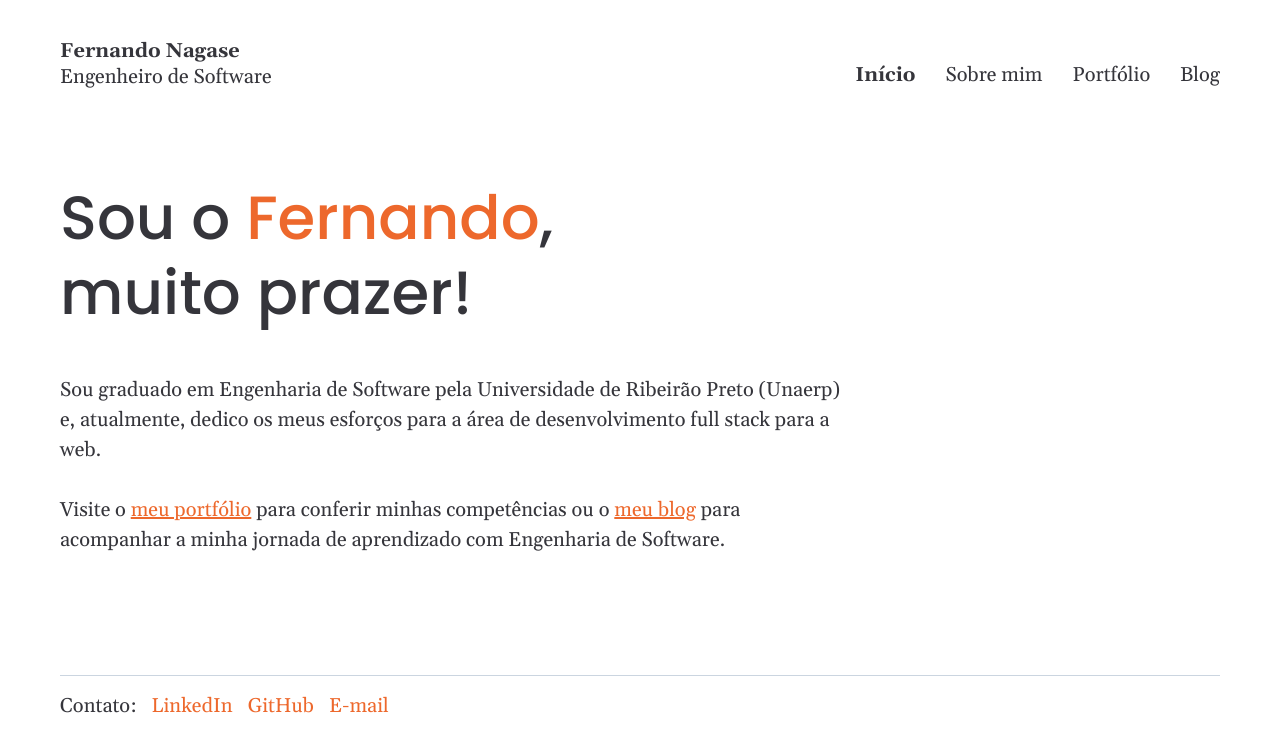
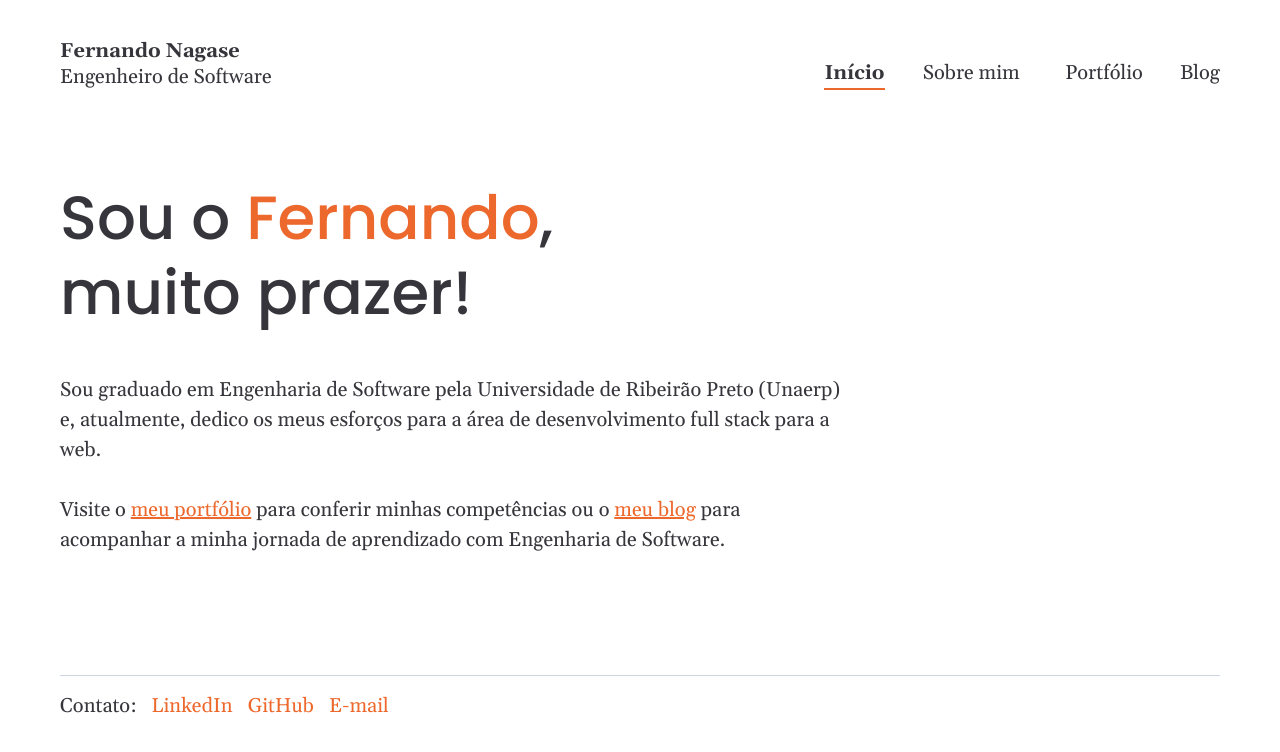
Before and after one commit to fernandonagase/ngsfer.com, a Next.js app: page / in a window 1280 px wide. Shown: the top 752 px of the page. Built offline with nearby package versions, Linux system fonts and the light colour scheme.

Commit message:
update main navigation active item styles

```diff
--- a/components/SiteNavigation/NavigationItem.tsx
+++ b/components/SiteNavigation/NavigationItem.tsx
@@ -1,15 +1,14 @@
 import { Link } from '@chakra-ui/react'
 import NextLink from 'next/link'
 import { useRouter } from 'next/router'
-import { ReactNode } from 'react'
 
 type NavigationItemProps = {
-    children: ReactNode
+    label: string
     location: string
 }
 
 export default function NavigationItem({
-    children,
+    label,
     location,
 }: NavigationItemProps) {
     const { pathname } = useRouter()
@@ -18,13 +17,28 @@ export default function NavigationItem({
     return (
         <Link
             href={location}
+            aria-current={active ? 'page' : undefined}
+            variant={active ? 'navigationActive' : 'navigation'}
             fontSize={['md', null, null, 'md-lg']}
             lineHeight={['baseline-2', null, null, 'baseline-2-lg']}
+            /*
+                Solução para manter cada item com tamanho inicial igual ao
+                tamanho do texto em negrito, visando impedir que o item que
+                está ativo atualmente aumente a largura e desloque os itens
+                vizinhos.
+            */
+            _before={{
+                content: `"${label}"`,
+                fontWeight: 700,
+                display: 'block',
+                height: 0,
+                visibility: 'hidden',
+            }}
+            display="inline-block"
+            textAlign="center"
             as={NextLink}
-            variant={active ? 'navigationActive' : 'navigation'}
-            aria-current={active ? 'page' : undefined}
         >
-            {children}
+            {label}
         </Link>
     )
 }
--- a/components/SiteNavigation/index.tsx
+++ b/components/SiteNavigation/index.tsx
@@ -9,15 +9,13 @@ export default function SiteNavigation() {
                 gap={['baseline-2', null, null, 'baseline-2-lg']}
             >
                 <ListItem>
-                    <NavigationItem location="/">Início</NavigationItem>
+                    <NavigationItem location="/" label="Início" />
                 </ListItem>
                 <ListItem>
-                    <NavigationItem location="/sobre">Sobre mim</NavigationItem>
+                    <NavigationItem location="/sobre" label="Sobre mim" />
                 </ListItem>
                 <ListItem>
-                    <NavigationItem location="/portfolio">
-                        Portfólio
-                    </NavigationItem>
+                    <NavigationItem location="/portfolio" label="Portfólio" />
                 </ListItem>
                 <ListItem>
                     {/* <NavigationItem location="/blog">Blog</NavigationItem> */}
--- a/theme/components/link.ts
+++ b/theme/components/link.ts
@@ -16,6 +16,7 @@ const navigationFocusedStyles = {
 const navigationActiveFocusedStyles = {
     textDecoration: 'none',
     border: 'none',
+    borderBottom: '2px solid var(--chakra-colors-primary-400)',
     backgroundColor: 'transparent',
     color: 'fg',
 }
@@ -37,6 +38,7 @@ export default defineStyleConfig({
         navigationActive: {
             textDecoration: 'none',
             fontWeight: '700',
+            borderBottom: '2px solid var(--chakra-colors-primary-400)',
             color: 'fg',
             _hover: navigationActiveFocusedStyles,
             _focusVisible: navigationActiveFocusedStyles,
```
